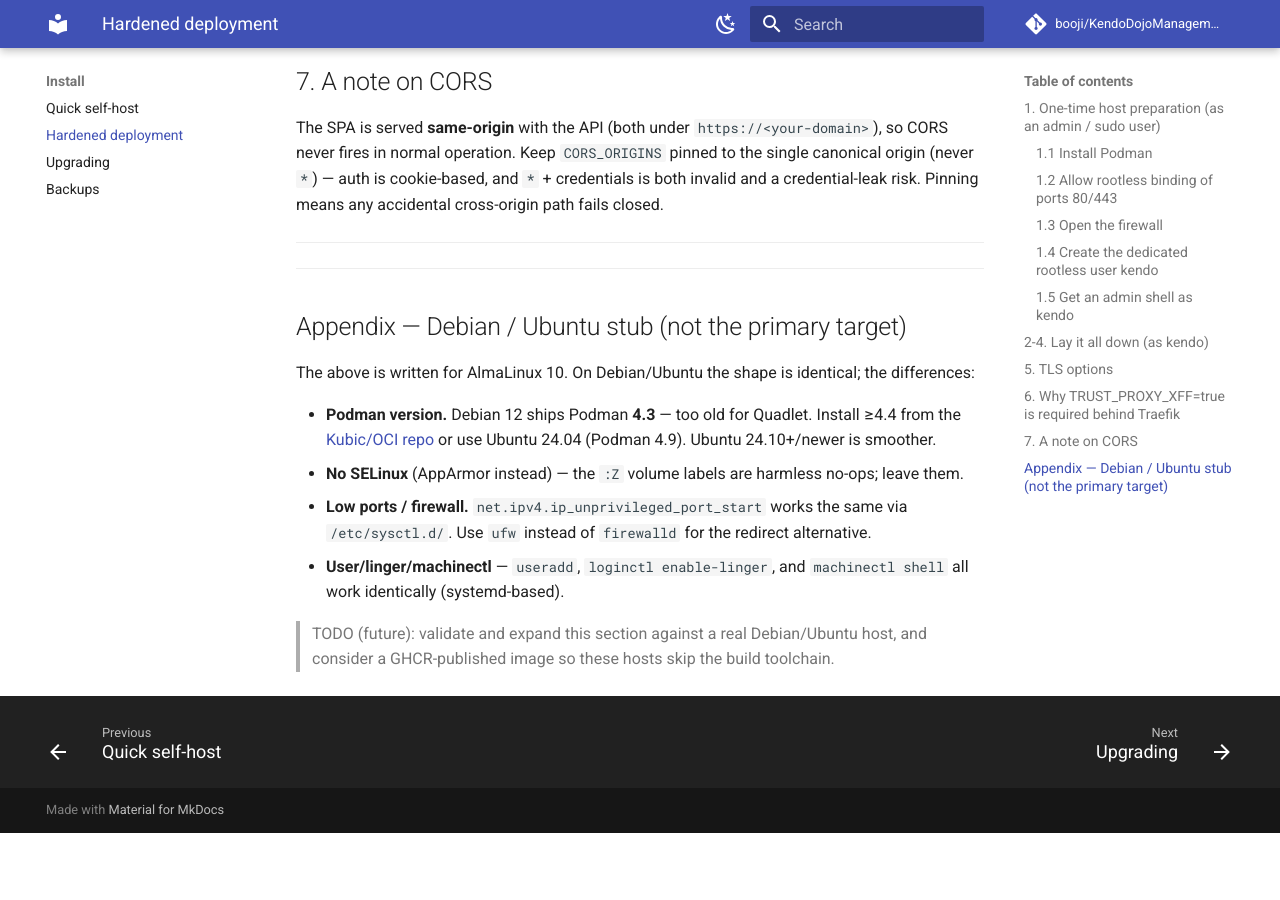
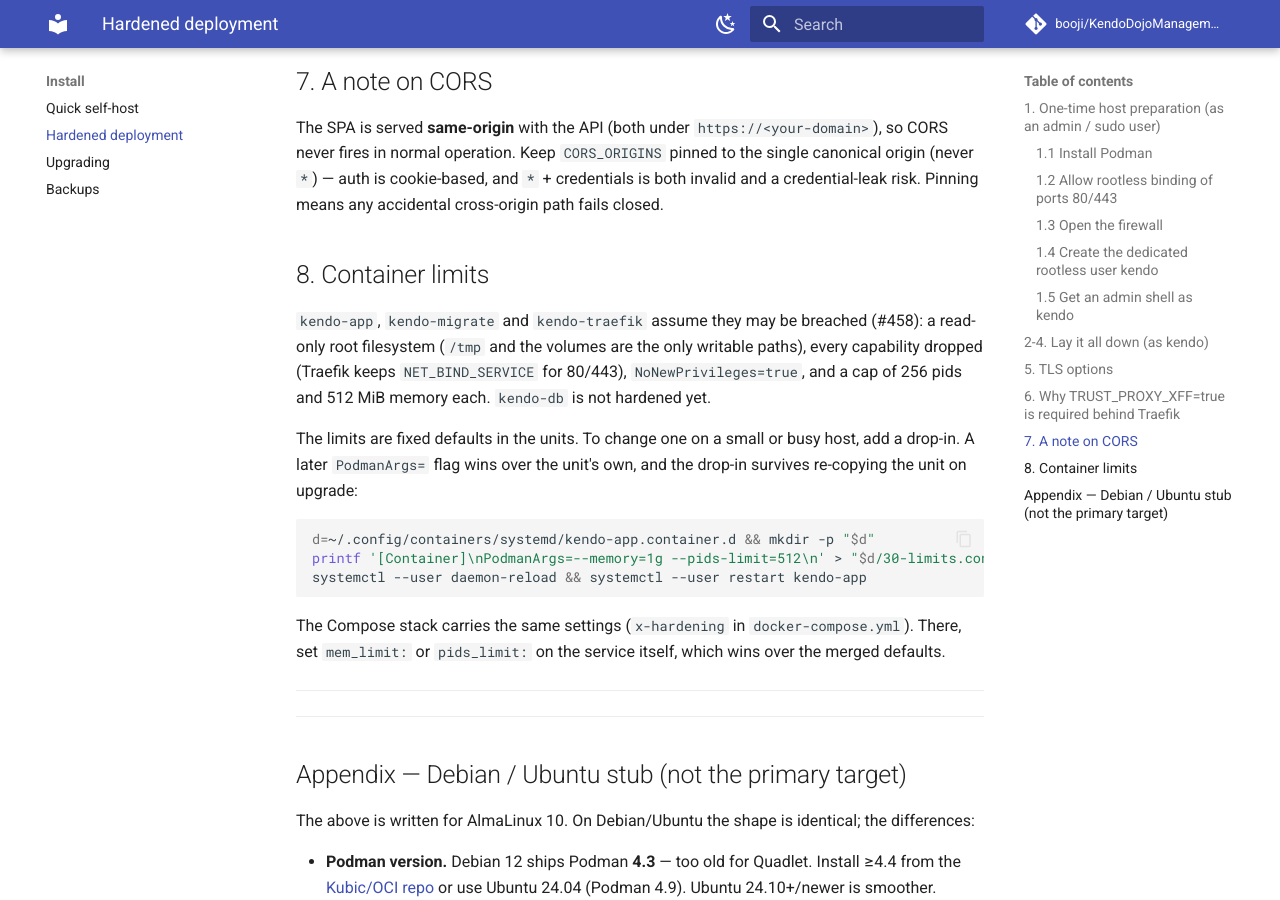
Before and after one commit to booji/KendoDojoManagement, an MkDocs documentation site: the page built from docs/deployment.md, in a window 1280 px wide and 900 px high, scrolled down 5236 px. Built offline with MkDocs 1.6.1 and Material for MkDocs 9.7.7, drawn with Linux system fonts in a browser that asks for light colours; comment, search, counter and statistics services are not loaded; the version menu is left out; before the commit the page ends 6069 px from its top, so only the background shows below that.

Commit message:
feat(deploy): harden app, migrate and Traefik containers (#458)
Read-only root with /tmp tmpfs, all capabilities dropped (Traefik keeps
NET_BIND_SERVICE), no-new-privileges, and 256-pid / 512 MiB caps, in the
Quadlet units and mirrored in docker-compose.yml via an x-hardening anchor.
Limits go through PodmanArgs because Quadlet's Memory= key is missing from
Podman 4.9; a drop-in's later flag overrides them (docs/deployment.md §8).
Postgres is left for a follow-up.

Refs #458

````diff
--- a/docs/deployment.md
+++ b/docs/deployment.md
@@ -274,6 +274,20 @@ This is safe **only because** of the network design: the app publishes no host p
 
 The SPA is served **same-origin** with the API (both under `https://<your-domain>`), so CORS never fires in normal operation. Keep `CORS_ORIGINS` pinned to the single canonical origin (never `*`) — auth is cookie-based, and `*` + credentials is both invalid and a credential-leak risk. Pinning means any accidental cross-origin path fails closed.
 
+## 8. Container limits
+
+`kendo-app`, `kendo-migrate` and `kendo-traefik` assume they may be breached (#458): a read-only root filesystem (`/tmp` and the volumes are the only writable paths), every capability dropped (Traefik keeps `NET_BIND_SERVICE` for 80/443), `NoNewPrivileges=true`, and a cap of 256 pids and 512 MiB memory each. `kendo-db` is not hardened yet.
+
+The limits are fixed defaults in the units. To change one on a small or busy host, add a drop-in. A later `PodmanArgs=` flag wins over the unit's own, and the drop-in survives re-copying the unit on upgrade:
+
+```bash
+d=~/.config/containers/systemd/kendo-app.container.d && mkdir -p "$d"
+printf '[Container]\nPodmanArgs=--memory=1g --pids-limit=512\n' > "$d/30-limits.conf"
+systemctl --user daemon-reload && systemctl --user restart kendo-app
+```
+
+The Compose stack carries the same settings (`x-hardening` in `docker-compose.yml`). There, set `mem_limit:` or `pids_limit:` on the service itself, which wins over the merged defaults.
+
 ---
 
 
````
Also changed, not shown: docker-compose.yml (+23 -0 lines), 4 other files.
